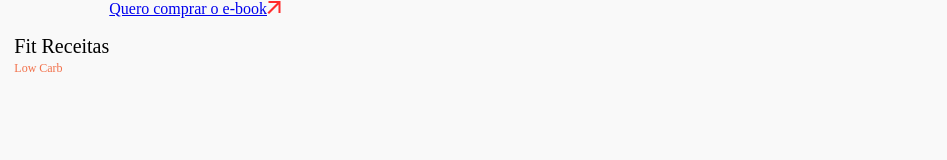
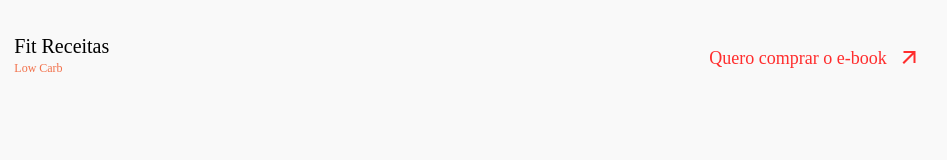
Before and after one commit to joaopaulo-web/pagina-de-vendas-e-SM, a plain HTML site: page index.html in a window 1280 px wide. Shown: the full height of the page, 202-1149 px from the left. Drawn offline with Linux system fonts and the light colour scheme.

Commit message:
Header ok

```diff
--- a/index.html
+++ b/index.html
@@ -17,7 +17,12 @@
                 <h2>Low Carb</h2>
             </div>
         </div>
-        <div class="right-header"><a href="#">Quero comprar o e-book</a><img  src="imgs/up-arrow.png" alt=""></div>
+        <div class="right-header"><a href="#">Quero comprar o e-book</a><a href="#"><img  src="imgs/up-arrow.png" alt=""></div></a>
     </header>
+    <div class="part-1">
+        <div class="part-1-left">
+
+        </div>
+    </div>
 </body>
 </html>
--- a/style.css
+++ b/style.css
@@ -1,4 +1,3 @@
-
 *{
     margin: 0;
 }
@@ -18,6 +17,7 @@ header{
     width: 32.854164123535156px;
 }
 .left-header-text{
+    font-family: 'Satoshi';
     display: flex;
     justify-items: center;
     align-items: left;
@@ -25,7 +25,6 @@ header{
     margin-left: 18.46px;
 }
 .left-header-text > h1{
-    font-family: Satoshi;
     font-size: 20px;
     font-weight: 500;
     line-height: 27px;
@@ -35,11 +34,27 @@ header{
 }
 .left-header-text > h2{
     color: #F2714B;
-    font-family: Satoshi;
     font-size: 12px;
     font-weight: 500;
     line-height: 16px;
     letter-spacing: 0em;
     text-align: left;
-
 }
+.right-header{
+    font-family: Satoshi;
+    font-size: 18px;
+    font-weight: 500;
+    line-height: 24px;
+    letter-spacing: 0em;
+    text-align: left;
+    padding-left: 600px;
+    padding-top: 39px;
+    display: flex;
+    justify-items: center;
+    align-items: center;
+}
+.right-header > a{
+    padding-right: 15px;
+    color: #FF2D2D;
+    text-decoration: none;
+}
```
Also changed, not shown: fonts/Satoshi-Black.otf (added), fonts/Satoshi-BlackItalic.otf (added), fonts/Satoshi-Bold.otf (added), fonts/Satoshi-BoldItalic.otf (added), fonts/Satoshi-Italic.otf (added), fonts/Satoshi-Light.otf (added), fonts/Satoshi-LightItalic.otf (added), fonts/Satoshi-Medium.otf (added), fonts/Satoshi-MediumItalic.otf (added), fonts/Satoshi-Regular.otf (added).
